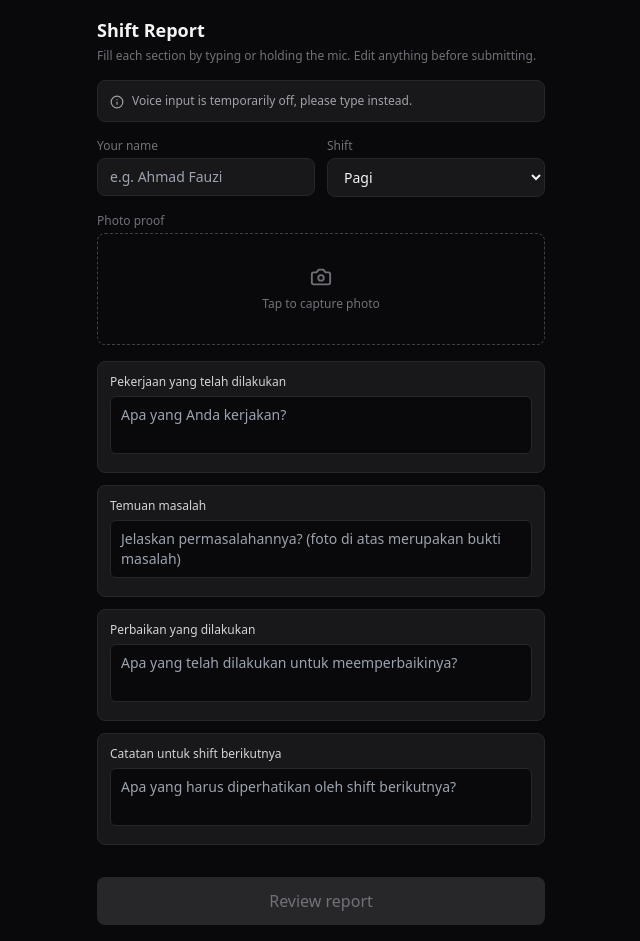
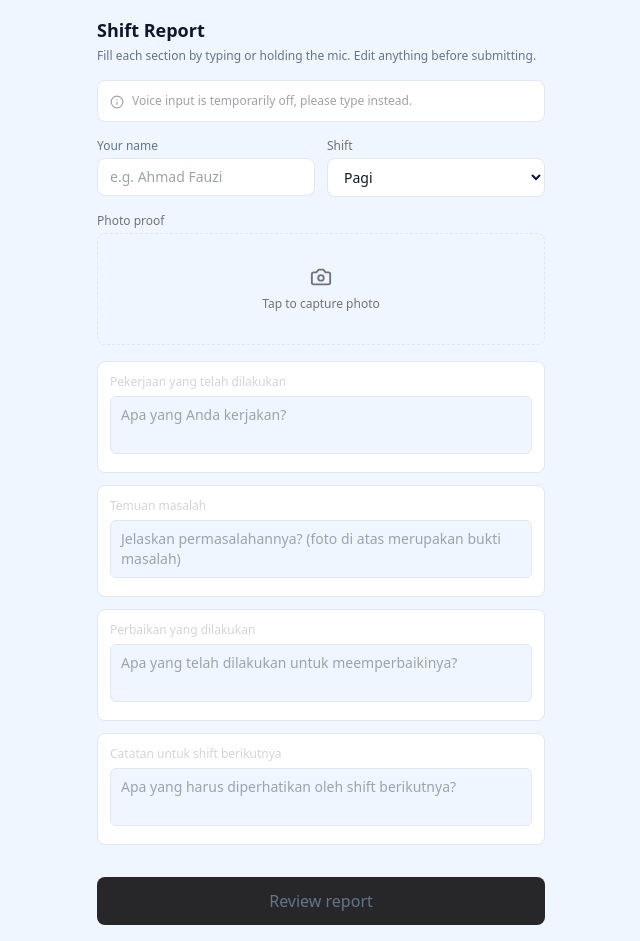
Before and after one commit to alifiadewi/Shift-Log, a React (Vite) app: page / in a window 1280 px wide. Shown: the whole page, without its empty margins (319-959 px from the left). Built offline with nearby package versions, Linux system fonts and the light colour scheme.

Commit message:
Update App.jsx

```diff
--- a/src/App.jsx
+++ b/src/App.jsx
@@ -127,8 +127,8 @@ export default function ShiftReportForm() {
 
   if (submitted) {
     return (
-      <div className="min-h-screen bg-zinc-950 text-zinc-100 flex items-center justify-center p-4">
-        <div className="w-full max-w-md bg-zinc-900 border border-zinc-800 rounded-xl p-6">
+      <div className="min-h-screen bg-blue-50 text-slate-900 flex items-center justify-center p-4">
+        <div className="w-full max-w-md bg-white border border-slate-200 rounded-xl p-6">
           <div className="flex items-center gap-2 text-emerald-400 mb-4">
             <CheckCircle2 size={22} />
             <span className="font-medium">Report ready</span>
@@ -137,19 +137,19 @@ export default function ShiftReportForm() {
             There's no server yet, so nothing was actually sent. This is exactly what would go to the
             backend once it exists.
           </p>
-          <div className="bg-zinc-950 border border-zinc-800 rounded-lg p-3 text-xs text-zinc-300 space-y-2 max-h-72 overflow-auto">
-            <div><span className="text-zinc-500">Name:</span> {submitted.name}</div>
-            <div><span className="text-zinc-500">Shift:</span> {submitted.shift}</div>
-            <div><span className="text-zinc-500">Time:</span> {submitted.submittedAt}</div>
+          <div className="bg-blue-50 border border-slate-200 rounded-lg p-3 text-xs text-zinc-300 space-y-2 max-h-72 overflow-auto">
+            <div><span className="text-slate-500">Name:</span> {submitted.name}</div>
+            <div><span className="text-slate-500">Shift:</span> {submitted.shift}</div>
+            <div><span className="text-slate-500">Time:</span> {submitted.submittedAt}</div>
             {CATEGORIES.map((c) => (
               <div key={c.key}>
-                <span className="text-zinc-500">{c.label}:</span>{" "}
+                <span className="text-slate-500">{c.label}:</span>{" "}
                 {submitted.fields[c.key] || <em className="text-zinc-600">empty</em>}
               </div>
             ))}
           </div>
           {submitted.photo && (
-            <img src={submitted.photo} alt="Report proof" className="w-full rounded-lg mt-3 border border-zinc-800" />
+            <img src={submitted.photo} alt="Report proof" className="w-full rounded-lg mt-3 border border-slate-200" />
           )}
           <button
             onClick={handleNewReport}
@@ -163,13 +163,13 @@ export default function ShiftReportForm() {
   }
 
   return (
-    <div className="min-h-screen bg-zinc-950 text-zinc-100 p-4">
+    <div className="min-h-screen bg-blue-50 text-slate-900 p-4">
       <div className="max-w-md mx-auto">
         <h1 className="text-lg font-semibold mb-1">Shift Report</h1>
-        <p className="text-xs text-zinc-500 mb-4">Fill each section by typing or holding the mic. Edit anything before submitting.</p>
+        <p className="text-xs text-slate-500 mb-4">Fill each section by typing or holding the mic. Edit anything before submitting.</p>
 
         {!VOICE_INPUT_ENABLED && (
-          <div className="flex items-start gap-2 bg-zinc-900 border border-zinc-800 rounded-lg p-3 mb-4 text-xs text-zinc-400">
+          <div className="flex items-start gap-2 bg-white border border-slate-200 rounded-lg p-3 mb-4 text-xs text-zinc-400">
             <Info size={14} className="mt-0.5 shrink-0" />
             <span>Voice input is temporarily off, please type instead.</span>
           </div>
@@ -177,12 +177,12 @@ export default function ShiftReportForm() {
 
         <div className="grid grid-cols-2 gap-3 mb-4">
           <div>
-            <label className="text-xs text-zinc-500 mb-1 block">Your name</label>
+            <label className="text-xs text-slate-500 mb-1 block">Your name</label>
             <input
               value={name}
               onChange={(e) => setName(e.target.value)}
               placeholder="e.g. Ahmad Fauzi"
-              className="w-full bg-zinc-900 border border-zinc-800 rounded-lg px-3 py-2 text-sm outline-none focus:border-amber-500"
+              className="w-full bg-white border border-slate-200 rounded-lg px-3 py-2 text-sm outline-none focus:border-amber-500"
             />
           </div>
           <div>
@@ -190,7 +190,7 @@ export default function ShiftReportForm() {
             <select
               value={shift}
               onChange={(e) => setShift(e.target.value)}
-              className="w-full bg-zinc-900 border border-zinc-800 rounded-lg px-3 py-2 text-sm outline-none focus:border-amber-500"
+              className="w-full bg-white border border-slate-200 rounded-lg px-3 py-2 text-sm outline-none focus:border-amber-500"
             >
               {SHIFTS.map((s) => (
                 <option key={s} value={s}>{s}</option>
@@ -211,10 +211,10 @@ export default function ShiftReportForm() {
           />
           {photo ? (
             <div className="relative">
-              <img src={photo} alt="Captured proof" className="w-full rounded-lg border border-zinc-800" />
+              <img src={photo} alt="Captured proof" className="w-full rounded-lg border border-slate-200" />
               <button
                 onClick={() => fileInputRef.current && fileInputRef.current.click()}
-                className="absolute bottom-2 right-2 bg-zinc-950/80 border border-zinc-700 rounded-full p-2"
+                className="absolute bottom-2 right-2 bg-blue-50/80 border border-slate-200 rounded-full p-2"
               >
                 <RotateCcw size={16} />
               </button>
@@ -222,7 +222,7 @@ export default function ShiftReportForm() {
           ) : (
             <button
               onClick={() => fileInputRef.current && fileInputRef.current.click()}
-              className="w-full flex flex-col items-center justify-center gap-2 border border-dashed border-zinc-700 rounded-lg py-8 text-zinc-500 hover:border-amber-500 hover:text-amber-500"
+              className="w-full flex flex-col items-center justify-center gap-2 border border-dashed border-slate-200 rounded-lg py-8 text-zinc-500 hover:border-amber-500 hover:text-amber-500"
             >
               <Camera size={22} />
               <span className="text-xs">Tap to capture photo</span>
@@ -232,7 +232,7 @@ export default function ShiftReportForm() {
 
         <div className="space-y-3 mb-6">
           {CATEGORIES.map((c) => (
-            <div key={c.key} className="bg-zinc-900 border border-zinc-800 rounded-lg p-3">
+            <div key={c.key} className="bg-white border border-slate-200 rounded-lg p-3">
               <div className="flex items-center justify-between mb-1.5">
                 <label className="text-xs font-medium text-zinc-300">{c.label}</label>
                 {speechSupported && (
@@ -254,7 +254,7 @@ export default function ShiftReportForm() {
                 onChange={(e) => updateField(c.key, e.target.value)}
                 placeholder={c.placeholder}
                 rows={2}
-                className="w-full bg-zinc-950 border border-zinc-800 rounded-md px-2.5 py-2 text-sm outline-none focus:border-amber-500 resize-none"
+                className="w-full bg-blue-50 border border-slate-200 rounded-md px-2.5 py-2 text-sm outline-none focus:border-amber-500 resize-none"
               />
             </div>
           ))}
@@ -266,12 +266,12 @@ export default function ShiftReportForm() {
               <button
                 onClick={cleanUpWithAI}
                 disabled={isCleaning || !Object.values(fields).some((v) => v.trim())}
-                className="flex-1 bg-zinc-800 hover:bg-zinc-700 disabled:opacity-40 disabled:cursor-not-allowed text-zinc-100 text-sm font-medium rounded-lg py-2.5"
+                className="flex-1 bg-zinc-800 hover:bg-zinc-700 disabled:opacity-40 disabled:cursor-not-allowed text-slate-900 text-sm font-medium rounded-lg py-2.5"
               >
                 {isCleaning ? "Memproses..." : "Clean up"}
               </button>
               {rawFields && (
-                <button onClick={undoCleanup} className="bg-zinc-900 border border-zinc-800 text-zinc-400 text-sm px-4 rounded-lg">
+                <button onClick={undoCleanup} className="bg-white border border-slate-200 text-zinc-400 text-sm px-4 rounded-lg">
                   Undo
                 </button>
               )}
@@ -286,7 +286,7 @@ export default function ShiftReportForm() {
           className={
             canSubmit
               ? "w-full bg-amber-500 hover:bg-amber-400 text-zinc-950 font-medium rounded-lg py-3 mt-2"
-              : "w-full bg-zinc-800 text-zinc-500 font-medium rounded-lg py-3 cursor-not-allowed mt-2"
+              : "w-full bg-zinc-800 text-slate-500 font-medium rounded-lg py-3 cursor-not-allowed mt-2"
           }
         >
           Review report
```
